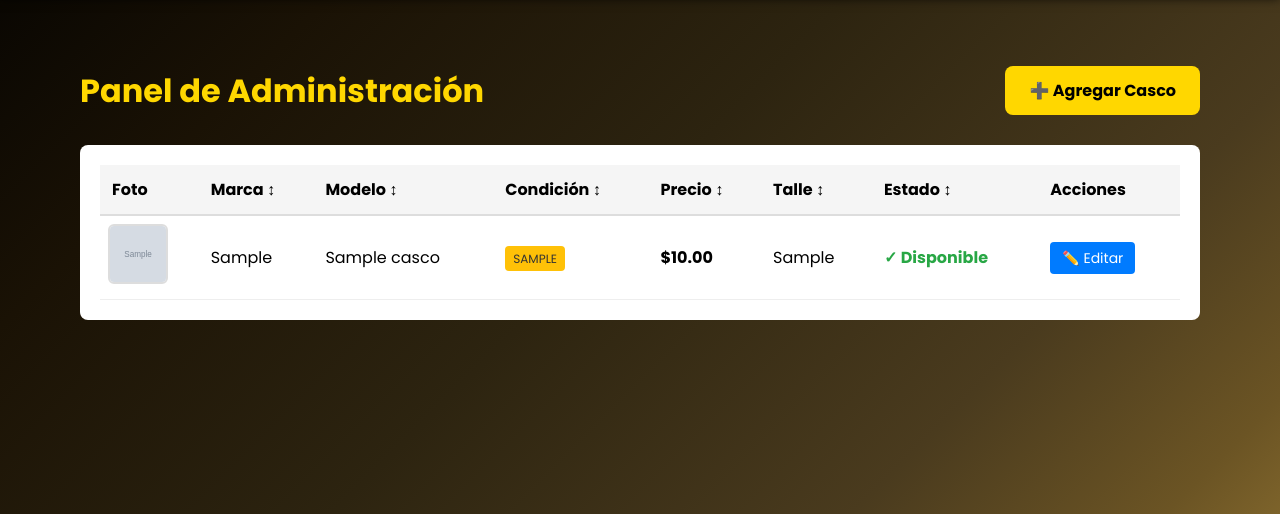
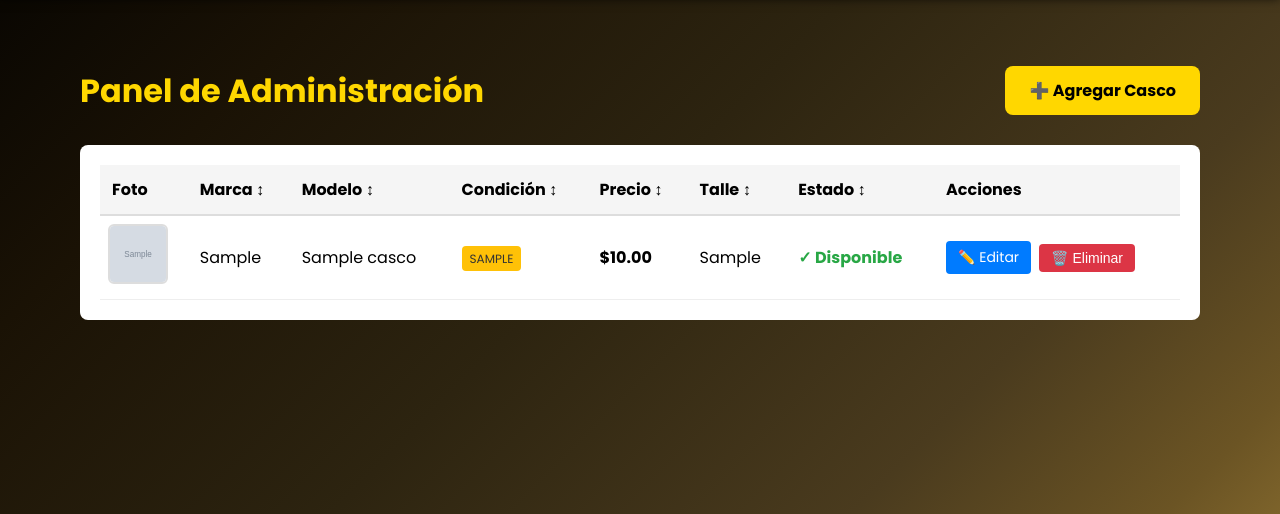
Before and after one commit to Abalito04/Catalogo-Whip-Helmet, a Flask app: page /admin in a window 1280 px wide. Shown: the part 194-708 px from the top of the page. Run offline with Flask 3, Linux system fonts and the light colour scheme; a user stored in the database is signed in; tables that the repository leaves empty hold one stand-in row (values such as "Sample post"); grey boxes marked "Sample" are stand-in pictures.

Commit message:
agregar boton de eliminar casco en admin_panel

```diff
--- a/app.py
+++ b/app.py
@@ -332,6 +332,45 @@ def eliminar_imagen(casco_id, tipo, indice):
 
     return redirect(url_for('editar_casco', casco_id=casco_id))
 
+@app.route('/admin/eliminar-casco/<int:casco_id>', methods=['POST'])
+@login_required
+def eliminar_casco(casco_id):
+    """Eliminar un casco completo con sus imágenes de Cloudinary"""
+    casco = Casco.query.get_or_404(casco_id)
+
+    try:
+        # Eliminar imagen principal de Cloudinary
+        if casco.imagen_principal and '/upload/' in casco.imagen_principal:
+            after_upload = casco.imagen_principal.split('/upload/')[1]
+            if after_upload.startswith('v'):
+                after_upload = after_upload.split('/', 1)[1]
+            public_id = after_upload.rsplit('.', 1)[0]
+            cloudinary.uploader.destroy(public_id)
+            print(f"🗑️ Imagen principal eliminada: {public_id}")
+
+        # Eliminar imágenes adicionales de Cloudinary
+        if casco.imagenes_adicionales:
+            for img_url in casco.imagenes_adicionales.split(','):
+                img_url = img_url.strip()
+                if img_url and '/upload/' in img_url:
+                    after_upload = img_url.split('/upload/')[1]
+                    if after_upload.startswith('v'):
+                        after_upload = after_upload.split('/', 1)[1]
+                    public_id = after_upload.rsplit('.', 1)[0]
+                    cloudinary.uploader.destroy(public_id)
+                    print(f"🗑️ Imagen adicional eliminada: {public_id}")
+
+        # Eliminar de la base de datos
+        db.session.delete(casco)
+        db.session.commit()
+        flash(f'Casco "{casco.marca} {casco.nombre_modelo}" eliminado correctamente', 'success')
+
+    except Exception as e:
+        print(f"❌ Error eliminando casco: {e}")
+        flash(f'Error al eliminar: {str(e)}', 'error')
+
+    return redirect(url_for('admin_panel'))
+
 
 if __name__ == '__main__':
     app.run(host='0.0.0.0', port=5000, debug=True)
--- a/templates/admin_panel.html
+++ b/templates/admin_panel.html
@@ -62,9 +62,18 @@
                         {% endif %}
                     </td>
                     <td style="padding: 12px;">
-                        <a href="{{ url_for('editar_casco', casco_id=casco.id) }}" style="background: #007bff; color: white; padding: 6px 12px; text-decoration: none; border-radius: 4px; font-size: 14px;">
-                            ✏️ Editar
-                        </a>
+                        <div style="display: flex; gap: 8px; align-items: center;">
+                            <a href="{{ url_for('editar_casco', casco_id=casco.id) }}"
+                               style="background: #007bff; color: white; padding: 6px 12px; text-decoration: none; border-radius: 4px; font-size: 14px;">
+                                ✏️ Editar
+                            </a>
+                            <button class="btn-eliminar-casco"
+                                    data-url="{{ url_for('eliminar_casco', casco_id=casco.id) }}"
+                                    data-nombre="{{ casco.marca }} {{ casco.nombre_modelo }}"
+                                    style="background: #dc3545; color: white; padding: 6px 12px; border: none; border-radius: 4px; font-size: 14px; cursor: pointer;">
+                                🗑️ Eliminar
+                            </button>
+                        </div>
                     </td>
                 </tr>
                 {% endfor %}
@@ -126,6 +135,19 @@ document.querySelectorAll('.sortable').forEach(function(th) {
         filas.forEach(fila => tbody.appendChild(fila));
     });
 });
+
+document.querySelectorAll('.btn-eliminar-casco').forEach(function(btn) {
+    btn.addEventListener('click', function() {
+        const nombre = this.getAttribute('data-nombre');
+        if (confirm('⚠️ ¿Estás seguro de eliminar el casco "' + nombre + '"?\n\nEsta acción no se puede deshacer.')) {
+            const form = document.createElement('form');
+            form.method = 'POST';
+            form.action = this.getAttribute('data-url');
+            document.body.appendChild(form);
+            form.submit();
+        }
+    });
+});
 </script>
 
 {% endblock %}
```
